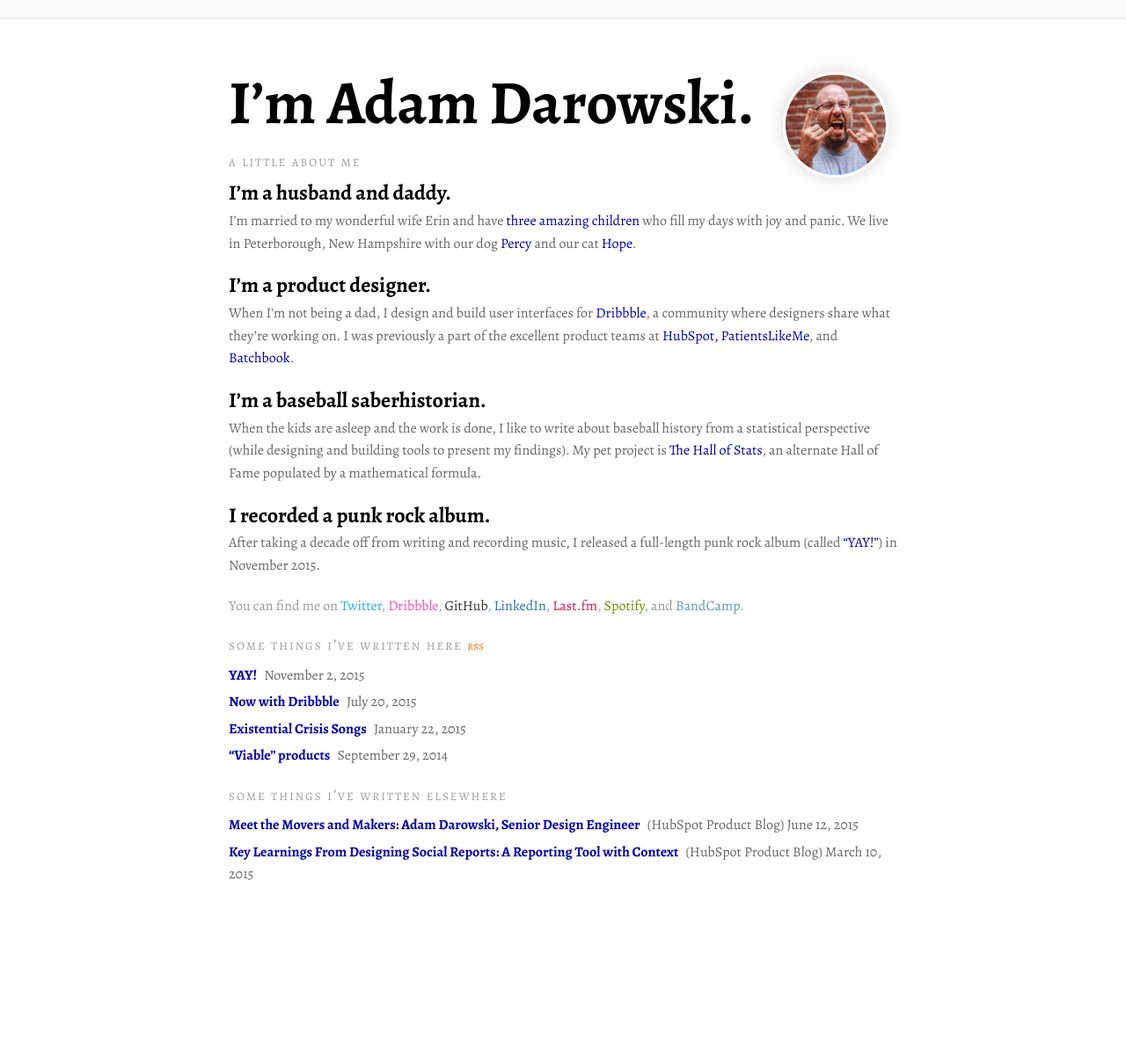
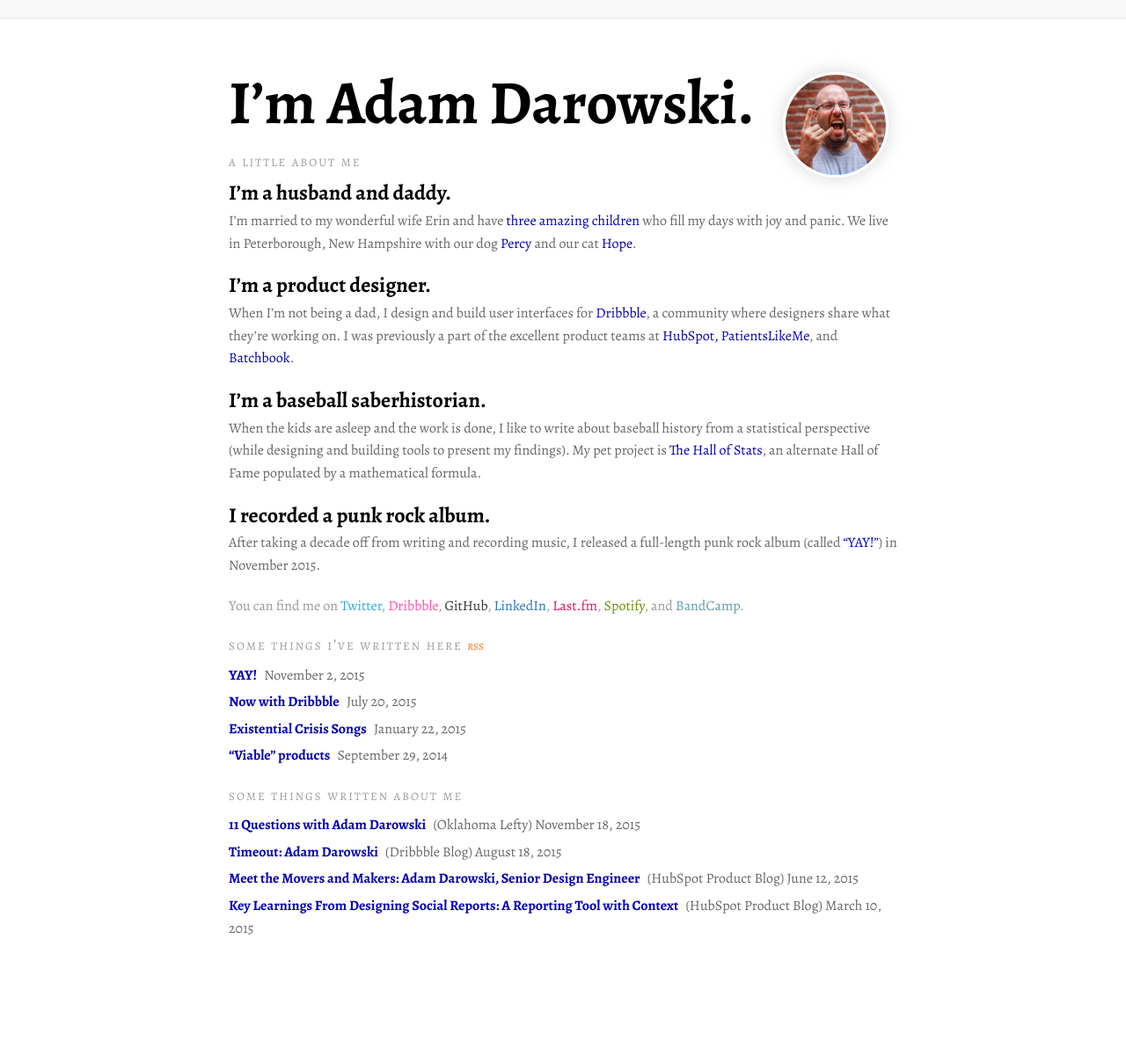
Before and after one commit to adarowski/adarowski.github.io, a Jekyll site: the page built from index.html, in a window 1280 px wide. Shown: the whole page at 88% size. Built offline with Jekyll 4.4.1, drawn with Linux system fonts in a browser that asks for light colours; before the commit the page ends 1148 px from its top, so only the background shows below that.

Commit message:
Add a couple articles about me.

```diff
--- a/_includes/articles.html
+++ b/_includes/articles.html
@@ -13,9 +13,17 @@
   </ul>
 
   <h2>
-    Some Things I’ve Written Elsewhere
+    Some Things Written About Me
   </h2>
   <ul class="article-list">
+    <li>
+      <a href="http://oklahomalefty.blogspot.com/2015/11/11-questions-with-adam-darowski.html">11 Questions with Adam Darowski</a>
+      <span>(Oklahoma Lefty) November 18, 2015</span>
+    </li>
+    <li>
+      <a href="https://dribbble.com/stories/2015/08/18/timeout">Timeout: Adam Darowski</a>
+      <span>(Dribbble Blog) August 18, 2015</span>
+    </li>
     <li>
       <a href="http://product.hubspot.com/blog/meet-the-movers-and-makers-adam-darowski-senior-design-engineer">Meet the Movers and Makers: Adam Darowski, Senior Design Engineer</a>
       <span>(HubSpot Product Blog) June 12, 2015</span>
```
